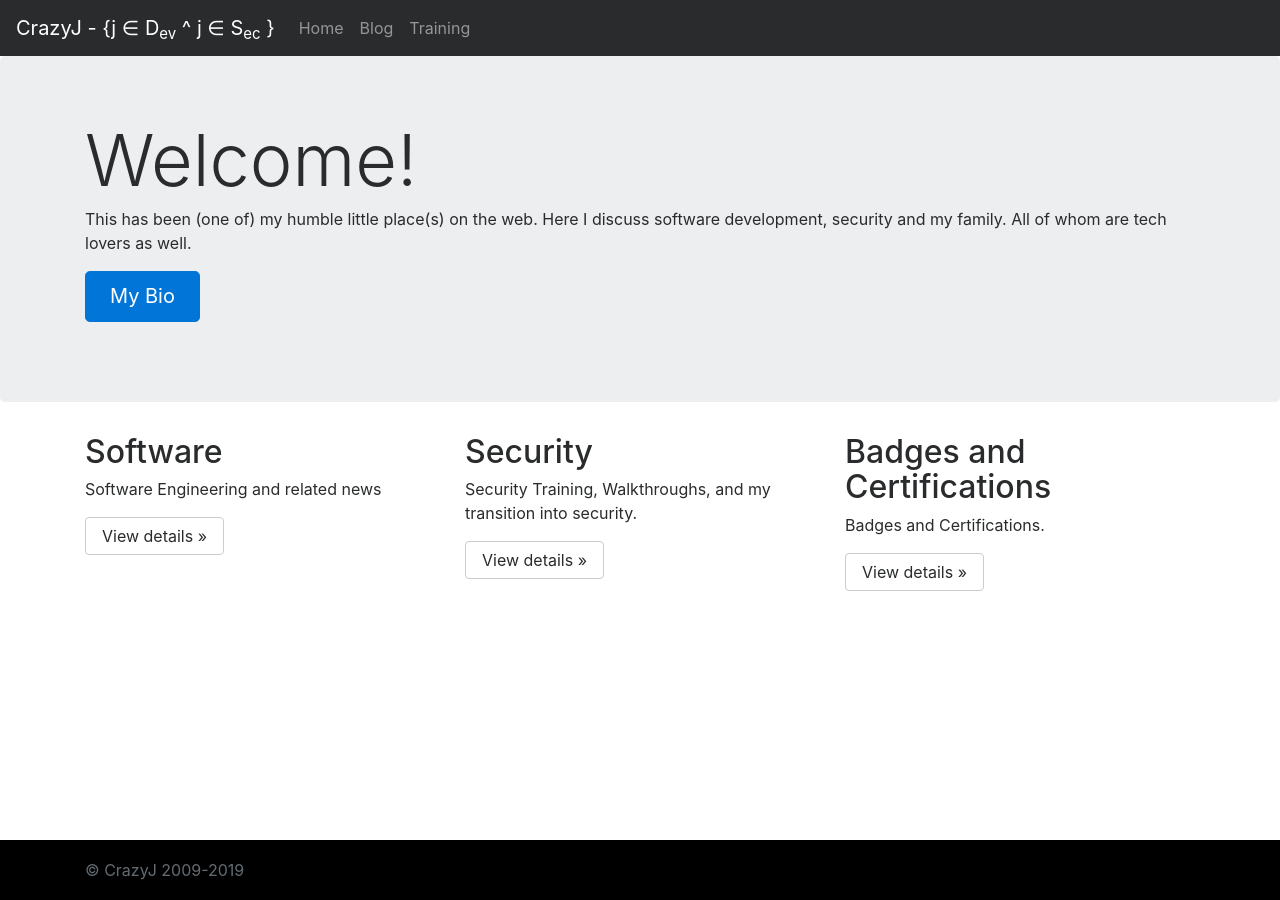
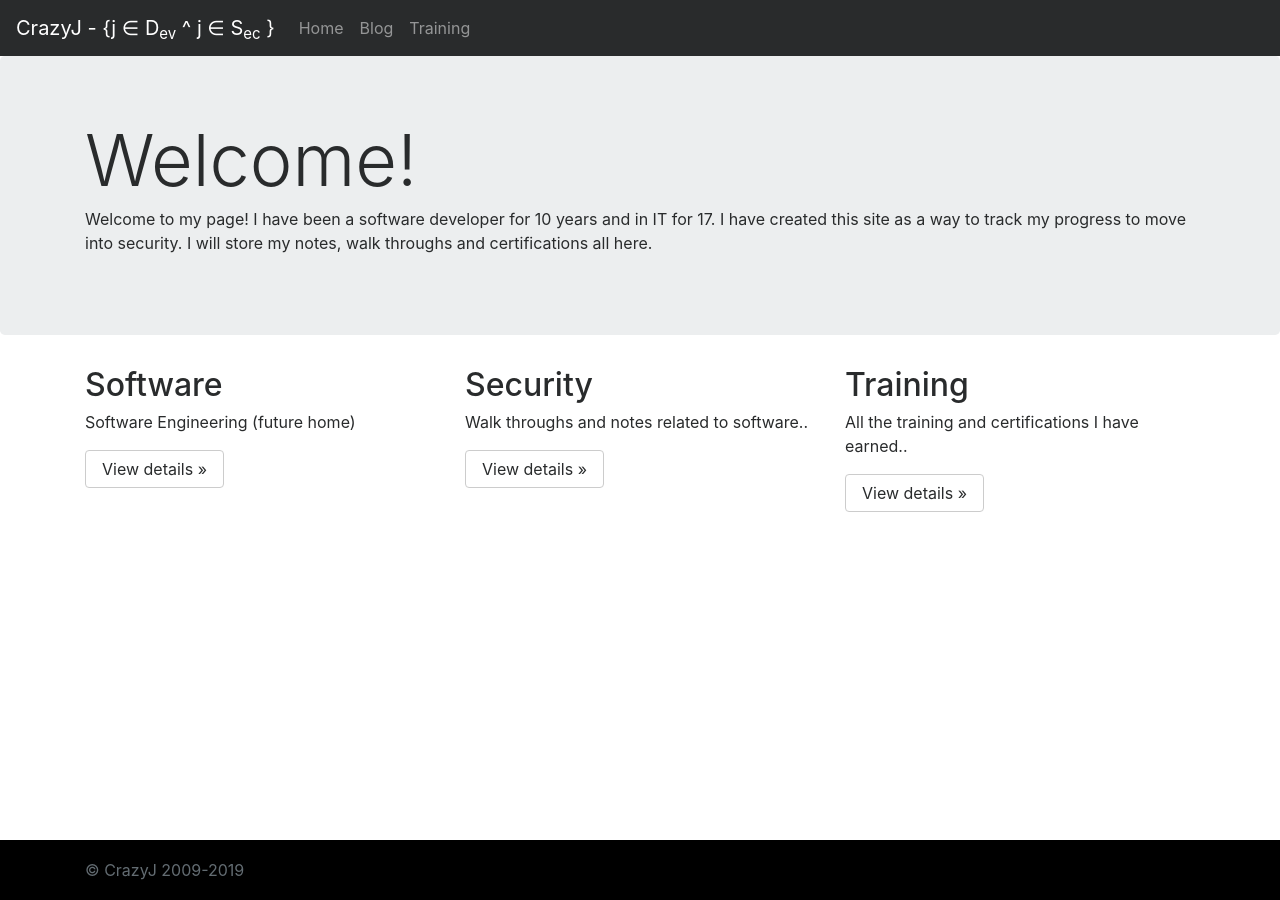
Before and after one commit to CrazyJ-Rod/CrazyJ-Rod.github.io, a Jekyll site: the page built from index.html, in a window 1280 px wide. Built offline with Jekyll 4.4.1, drawn with Linux system fonts in a browser that asks for light colours; nearby versions of some CDN libraries.

Commit message:
Update index.html

```diff
--- a/index.html
+++ b/index.html
@@ -8,9 +8,9 @@ title: CrazyJ &bull; Dev and Security
 <div class="jumbotron">
       <div class="container">
         <h1 class="display-3">Welcome!</h1>
-        <p>This has been (one of) my humble little place(s) on the web. Here I discuss software development, security and my family.
-            All of whom are tech lovers as well. </p>
-        <p><a class="btn btn-primary btn-lg" href="#" role="button">My Bio</a></p>
+        <p>Welcome to my page! I have been a software developer for 10 years and in IT for 17. I have created this site
+            as a way to track my progress to move into security. I will store my notes, walk throughs and certifications all
+            here.</p>
       </div>
     </div>
 
@@ -18,17 +18,17 @@ title: CrazyJ &bull; Dev and Security
       <div class="row">
         <div class="col-md-4">
           <h2>Software</h2>
-          <p>Software Engineering and related news</p>
-          <p><a class="btn btn-secondary" href="/Blog" role="button">View details &raquo;</a></p>
+          <p>Software Engineering (future home)</p>
+          <p><a class="btn btn-secondary" href="/" role="button">View details &raquo;</a></p>
         </div>
         <div class="col-md-4">
           <h2>Security</h2>
-          <p>Security Training, Walkthroughs, and my transition into security.</p>
+          <p>Walk throughs and notes related to software..</p>
           <p><a class="btn btn-secondary" href="/Blog" role="button">View details &raquo;</a></p>
        </div>
         <div class="col-md-4">
-          <h2>Badges and Certifications</h2>
-          <p>Badges and Certifications.</p>
-          <p><a class="btn btn-secondary" href="/badges.html" role="button">View details &raquo;</a></p>
+          <h2>Training</h2>
+          <p>All the training and certifications I have earned..</p>
+          <p><a class="btn btn-secondary" href="/training.html" role="button">View details &raquo;</a></p>
         </div>
 </div>
```
